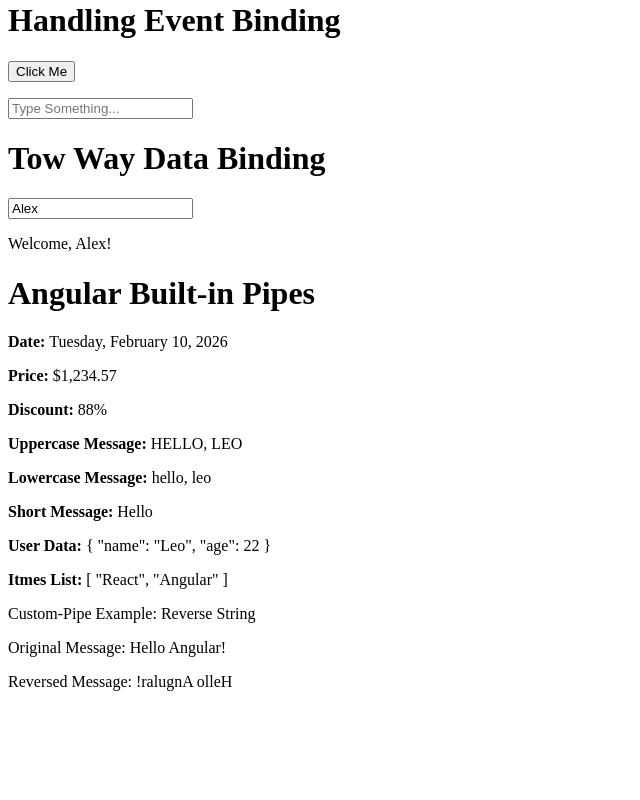
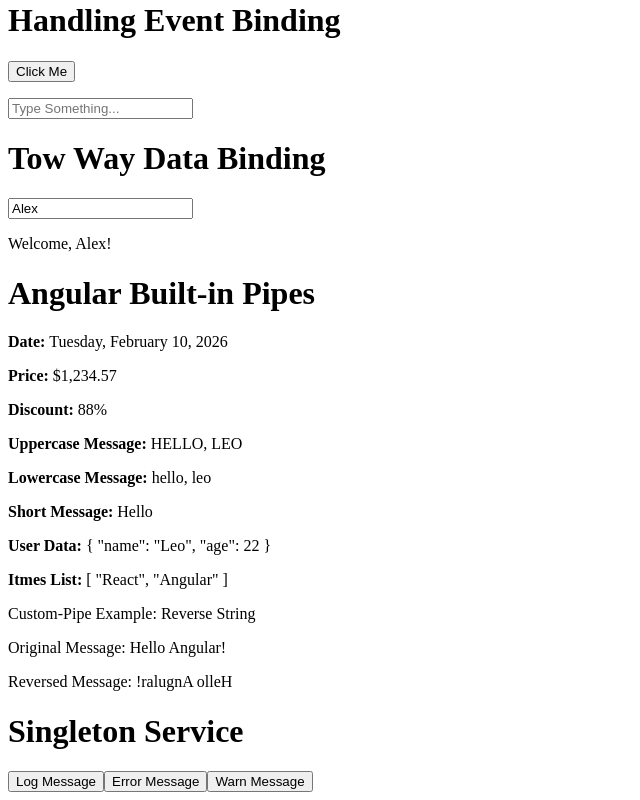
Before and after one commit to Rishab-RajHR/Angular, an Angular app: page / in a window 1280 px wide. Shown: the part 2323-3123 px from the top of the page, without its empty margins (0-640 px from the left). Before the commit the page ends 3030 px from the top, so only its background shows below. Built offline with nearby package versions, Linux system fonts and the light colour scheme.

Commit message:
Singleton Service

```diff
--- a/src/app/app.html
+++ b/src/app/app.html
@@ -20,4 +20,5 @@
 <app-two-way-binding></app-two-way-binding>
 <app-built-in-pipes></app-built-in-pipes>
 <app-custom-pipe></app-custom-pipe>
+<app-injectable-service></app-injectable-service>
 <router-outlet />
--- a/src/app/app.ts
+++ b/src/app/app.ts
@@ -22,10 +22,11 @@ import { EventBinding } from "./event-binding/event-binding";
 import { TwoWayBinding } from "./two-way-binding/two-way-binding";
 import { BuiltInPipes } from "./built-in-pipes/built-in-pipes";
 import { CustomPipe } from "./custom-pipe/custom-pipe";
+import { InjectableService } from "./injectable-service/injectable-service";
 
 @Component({
   selector: 'app-root',
-  imports: [RouterOutlet, HostListenerExample, PreserverWhitespaceExample, EncapsulationFirst, Parent, Super, IfDirectives, SwitchCaseDirective, ForDirective, NgClassDirective, NgStyle, Interpolation, ErrorHandlingInterpolation, AttributeBinding, StyleBinding, ClassBinding, PropertyBinding, EventBinding, TwoWayBinding, BuiltInPipes, CustomPipe],
+  imports: [RouterOutlet, HostListenerExample, PreserverWhitespaceExample, EncapsulationFirst, Parent, Super, IfDirectives, SwitchCaseDirective, ForDirective, NgClassDirective, NgStyle, Interpolation, ErrorHandlingInterpolation, AttributeBinding, StyleBinding, ClassBinding, PropertyBinding, EventBinding, TwoWayBinding, BuiltInPipes, CustomPipe, InjectableService],
   templateUrl: './app.html',
   styleUrl: './app.css',
   encapsulation: ViewEncapsulation.None
--- /dev/null
+++ b/src/app/injectable-service/injectable-service.html
@@ -0,0 +1,6 @@
+<div>
+  <h1>Singleton Service</h1>
+  <button (click)="logMessage()">Log Message</button>
+  <button (click)="ErrorMessage()">Error Message</button>
+  <button (click)="WarnMessage()">Warn Message</button>
+</div>
--- /dev/null
+++ b/src/app/injectable-service/injectable-service.ts
@@ -0,0 +1,21 @@
+import { Logger } from './../logger';
+import { Component } from '@angular/core';
+
+@Component({
+  selector: 'app-injectable-service',
+  imports: [],
+  templateUrl: './injectable-service.html',
+  styleUrl: './injectable-service.css',
+})
+export class InjectableService {
+    constructor(private logger: Logger){}
+    logMessage():void{
+       this.logger.log('This is a log message');
+    }
+    WarnMessage():void{
+       this.logger.warn('This is a warn message');
+    }
+    ErrorMessage():void{
+       this.logger.error('This is a error message');
+    }
+}
--- a/src/app/logger.ts
+++ b/src/app/logger.ts
@@ -8,9 +8,9 @@ export class Logger {
       console.log(`[LOG]: ${message}`);
    }
    error(message: string): void{
-      console.log(`[ERROR]: $[message]`);
+      console.error(`[ERROR]: $[message]`);
    }
    warn(message: string): void{
-     console.log(`[WARN]: ${message}`);
+     console.warn(`[WARN]: ${message}`);
    }
 }
```
Also changed, not shown: src/app/injectable-service/injectable-service.css (added), 1 other file (tests, documents, lock files or other folders).
